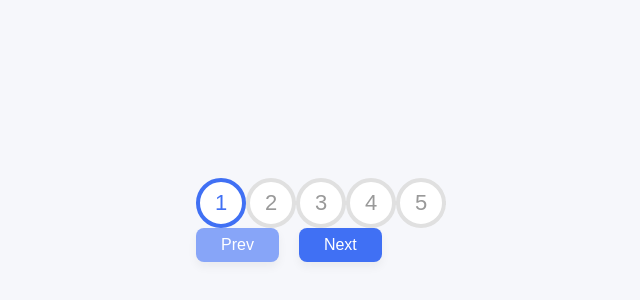
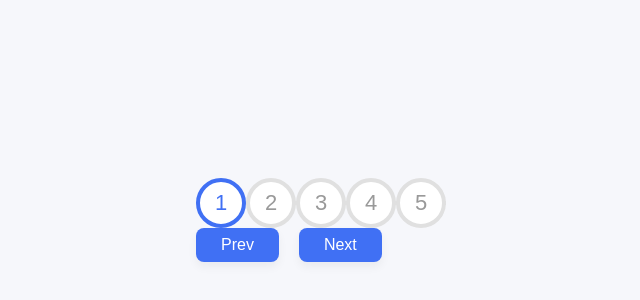
Before and after one commit to acciojob/progress-bar-Shivaniraj05, a website: page main.html in a window 1280 px wide. Shown: the part 180-480 px from the top of the page, without its empty margins (319-959 px from the left). Drawn offline with Linux system fonts and the light colour scheme.

Commit message:
created a submission

```diff
--- a/main.html
+++ b/main.html
@@ -20,7 +20,7 @@
         </div>
 		</div>
 		<div class="buttons">
-        <button id="prev" disabled>Prev</button>
+        <button id="prev">Prev</button>
         <button id="next">Next</button>
 		</div>
     </div>
```
